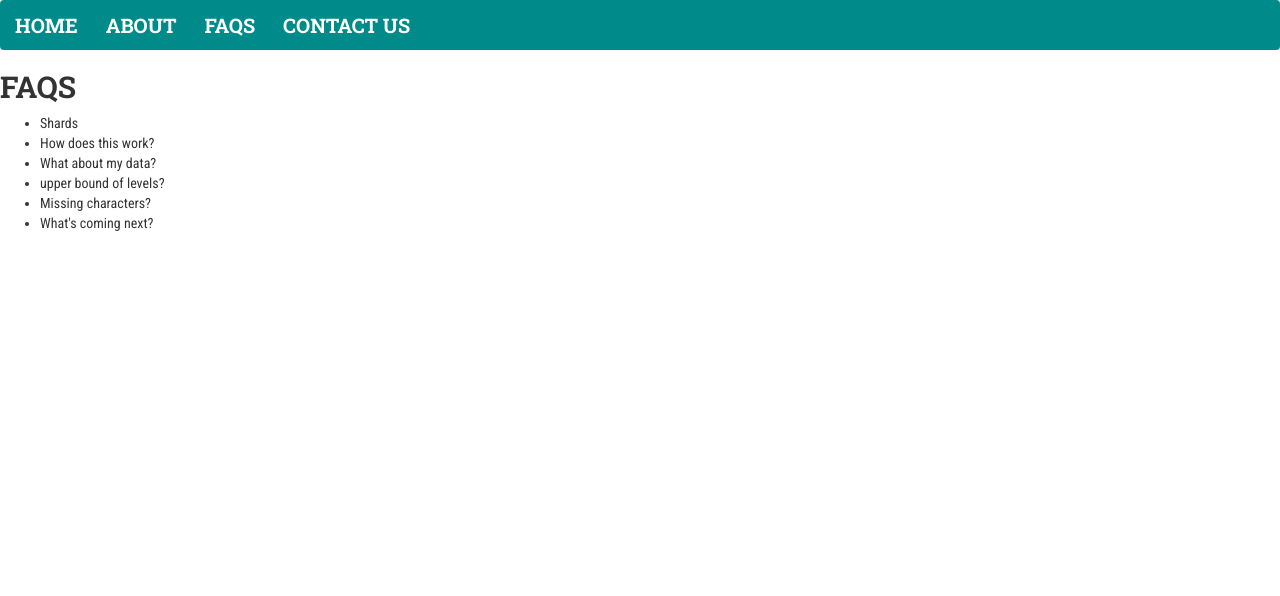
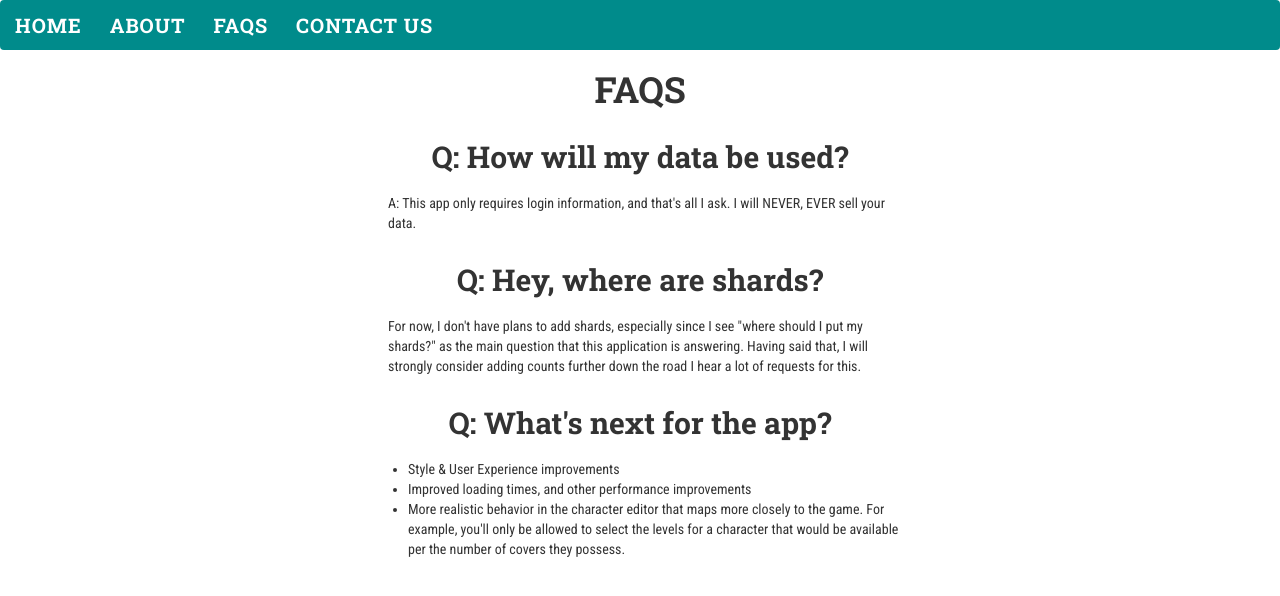
Before and after one commit to dylanesque/MPQChampApp, a Next.js app: page /faqs in a window 1280 px wide. Shown: the top 596 px of the page. Built offline with nearby package versions, Linux system fonts and the light colour scheme.

Commit message:
added faqs page

```diff
--- a/components/CharEditor.js
+++ b/components/CharEditor.js
@@ -29,8 +29,8 @@ const CharEdit = ({ user }) => {
     return (
       <>
         <Tabs>
-          <TabList>
-            <Tab>Edit</Tab>
+          <TabList style={{ display: 'flex', justifyContent: 'center' }}>
+            <Tab style={{ marginRight: '0.75rem' }}>Edit</Tab>
             <Tab>Report</Tab>
           </TabList>
           <TabPanels>
--- a/pages/contact.js
+++ b/pages/contact.js
@@ -2,7 +2,7 @@ const Contact = () => {
   return (
     <>
       <h1>Contact Us</h1>
-      <main className="contact-main">
+      <main className="page-main">
         <p>
           Found a bug you want to report or a feature you'd like to request? Do
           you have feedback or other questions? Reach out to me at{' '}
--- a/pages/faqs.js
+++ b/pages/faqs.js
@@ -1,16 +1,32 @@
 const FAQS = () => {
   return (
-    <div>
-      <h2>FAQS</h2>
-      <ul>
-        <li>Shards</li>
-        <li>How does this work?</li>
-        <li>What about my data?</li>
-        <li>upper bound of levels?</li>
-        <li>Missing characters?</li>
-        <li>What's coming next?</li>
-      </ul>
-    </div>
+    <>
+      <h1>FAQS</h1>
+      <div className="center-div">
+        <main className="page-main">
+          <h2>Q: How will my data be used?</h2>
+          <p>
+            A: This app only requires login information, and that's all I ask. I
+            will NEVER, EVER sell your data.
+          </p>
+          <h2>Q: Hey, where are shards?</h2>
+          <p>
+            For now, I don't have plans to add shards, especially since I see
+            "where should I put my shards?" as the main question that this
+            application is answering. Having said that, I will strongly consider
+            adding counts further down the road I hear a lot of requests for
+            this.
+          </p>
+          <h2>Q: What's next for the app?</h2>
+          <ul>
+            <li>Style & User Experience improvements</li>
+            <li>Improved loading times, and other performance improvements</li>
+            <li>More realistic behavior in the character editor that maps more closely to the game. For example,
+            you'll only be allowed to select the levels for a character that would be available per the number of covers they possess.</li>
+          </ul>
+        </main>
+      </div>
+    </>
   );
 };
 
--- a/styles/App.css
+++ b/styles/App.css
@@ -2,6 +2,10 @@
 
 body {
   font-family: 'Roboto Condensed', sans-serif;
+}
+
+a {
+  letter-spacing: 1px;
 }
 
 h1, h3, h4, h5 , h2, h6, a {
@@ -12,8 +16,16 @@ h1 {
   text-align: center;
 }
 
+h2 {
+  margin-bottom: 2rem;
+}
+
 option {
   text-align: center;
+}
+
+p, li {
+  width: 36em;
 }
 
 select {
@@ -22,6 +34,10 @@ select {
   margin: 0.1rem 0.1rem 0.1rem 1rem;
   padding: 1rem;
   width: 7rem;
+}
+
+select:hover {
+  cursor: pointer;
 }
 
 .power-select {
@@ -47,10 +63,10 @@ select::-ms-expand {
   height: 125px;
 }
 
-.contact-main {
+.page-main {
   display: flex;
+  flex-direction: column;
   align-items: center;
-  height: 60vh;
   justify-content: center;
 }
 
@@ -60,6 +76,7 @@ select::-ms-expand {
   align-items: center;
   flex-direction: row;
   justify-content: flex-start;
+  margin: 0 auto;
   top: 0;
   width: 100vw;
 }
@@ -71,5 +88,5 @@ select::-ms-expand {
 }
 
 .save-button {
-  margin-bottom: 1rem;
+  margin-bottom: 2rem;
 }
```
